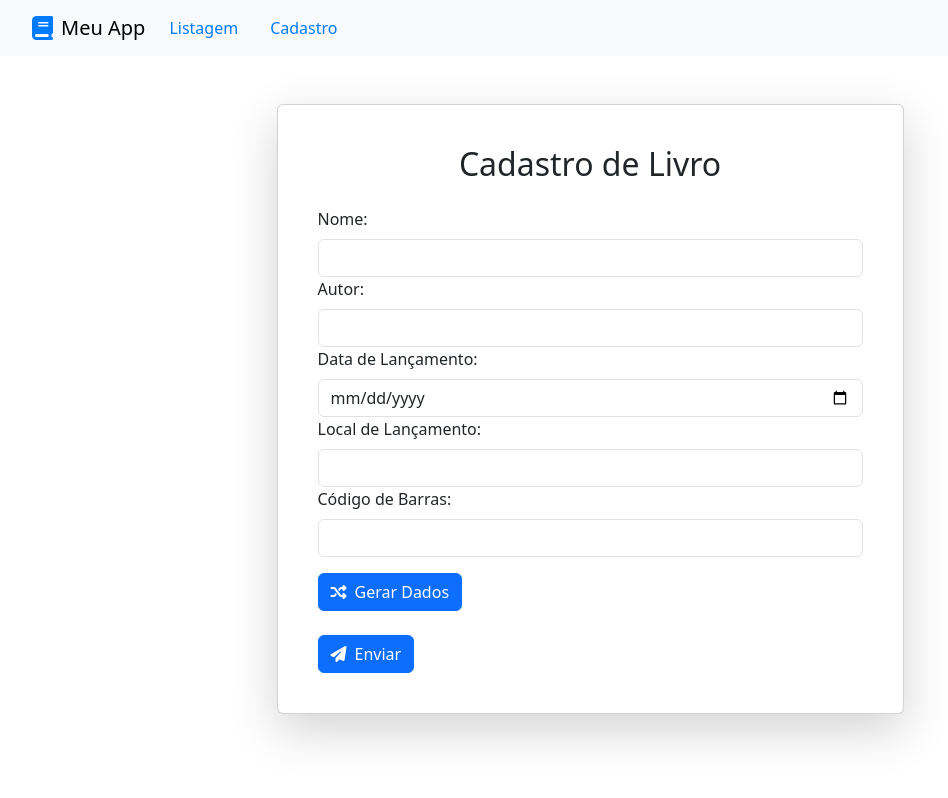
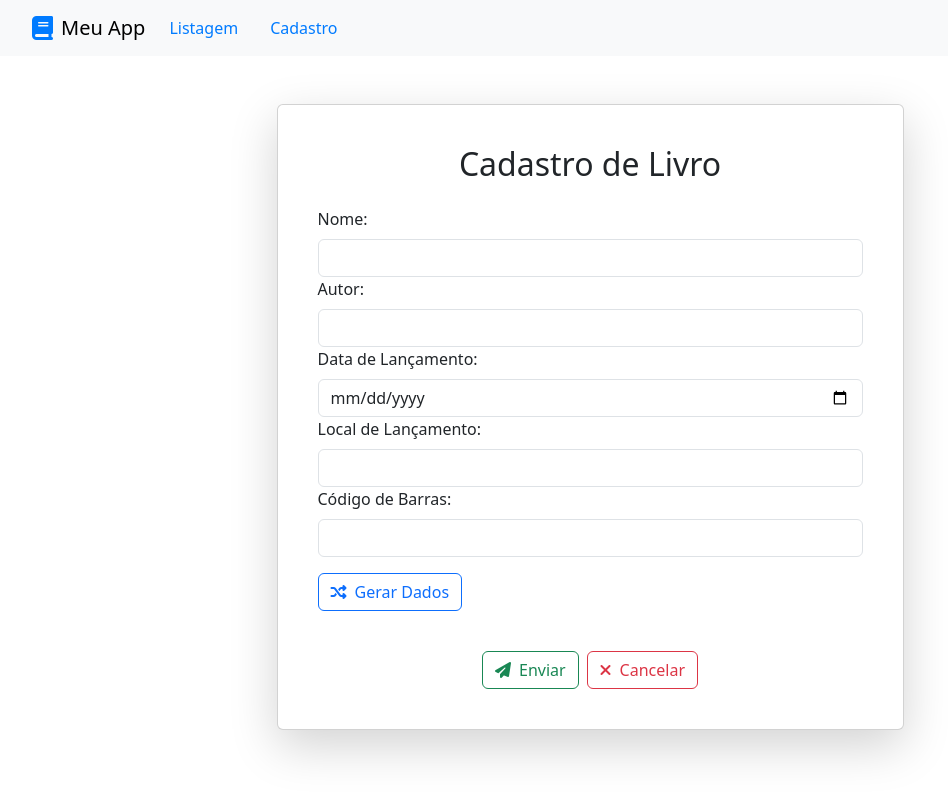
Before and after one commit to DarkSourcee/Livros, a React (Vite) app in the folder front/: page /add-book in a window 1280 px wide. Shown: the whole page, without its empty margins (50-998 px from the left). Built offline with nearby package versions, Linux system fonts and the light colour scheme.

Commit message:
finalizado layout tela de cadastro

```diff
--- a/front/package.json
+++ b/front/package.json
@@ -12,6 +12,7 @@
   "dependencies": {
     "@fortawesome/fontawesome-free": "^6.6.0",
     "bootstrap": "^5.3.3",
+    "install": "^0.13.0",
     "react": "^18.3.1",
     "react-barcode": "^1.5.3",
     "react-dom": "^18.3.1",
--- a/front/src/components/FormButton/FormButton.jsx
+++ b/front/src/components/FormButton/FormButton.jsx
@@ -1,10 +1,12 @@
 import React from 'react';
 
-const FormButton = ({ label, type = 'button', onClick, icon }) => {
+const FormButton = ({ label, type = 'button', onClick, icon, classButton = '', size = '' }) => {
+  const buttonClass = `${classButton} ${size ? `btn-${size}` : ''}`.trim();
+
   return (
     <button
       type={type}
-      className="btn btn-primary d-flex align-items-center"
+      className={buttonClass}
       onClick={onClick}
     >
       {icon && <i className={`me-2 ${icon}`}></i>}
--- a/front/src/pages/BookForm.jsx
+++ b/front/src/pages/BookForm.jsx
@@ -5,13 +5,6 @@ import Barcode from 'react-barcode';
 
 const generateRandomBarcode = () => {
   return Math.floor(1000000000000 + Math.random() * 9000000000000).toString();
-};
-
-const generateRandomDate = () => {
-  const start = new Date(2000, 0, 1);
-  const end = new Date();
-  const date = new Date(start.getTime() + Math.random() * (end.getTime() - start.getTime()));
-  return date.toISOString().split('T')[0];
 };
 
 const BookForm = () => {
@@ -91,27 +84,38 @@ const BookForm = () => {
                   onChange={handleChange}
                   required
                 />
-                {/* Botão para gerar dados com ícone */}
-                <button
+
+                <FormButton
+                  label="Gerar Dados"
                   type="button"
-                  className="btn btn-primary mt-3 mb-4 d-flex align-items-center justify-content-center"
+                  classButton="btn btn-outline-primary mt-3 mb-4 d-flex align-items-center justify-content-center"
+                  icon="fas fa-random me-2"
                   onClick={generateData}
-                >
-                  <i className="fas fa-random me-2"></i>
-                  Gerar Dados
-                </button>
+                />
+
                 {/* Visualização do Código de Barras */}
                 {bookInfo.barcode && (
                   <div className="mt-2 text-center">
                     <Barcode value={bookInfo.barcode} />
                   </div>
                 )}
-                <FormButton
-                  label="Enviar"
-                  type="submit"
-                  icon="fas fa-paper-plane"
-                  size="lg"
-                />
+
+                <div className='d-flex justify-content-center gap-2 mt-3'>
+                  <FormButton
+                    label="Enviar"
+                    type="submit"
+                    classButton="btn btn-outline-success mt-3 d-flex align-items-center justify-content-center"
+                    icon="fas fa-paper-plane"
+                  />
+
+                  <FormButton
+                    label="Cancelar"
+                    type="buttons"
+                    classButton="btn btn-outline-danger mt-3 d-flex align-items-center justify-content-center"
+                    icon="fa-solid fa-xmark"
+                  />
+                </div>
+
               </form>
             </div>
           </div>
```
Also changed, not shown: 1 other file (tests, documents, lock files or other folders).
